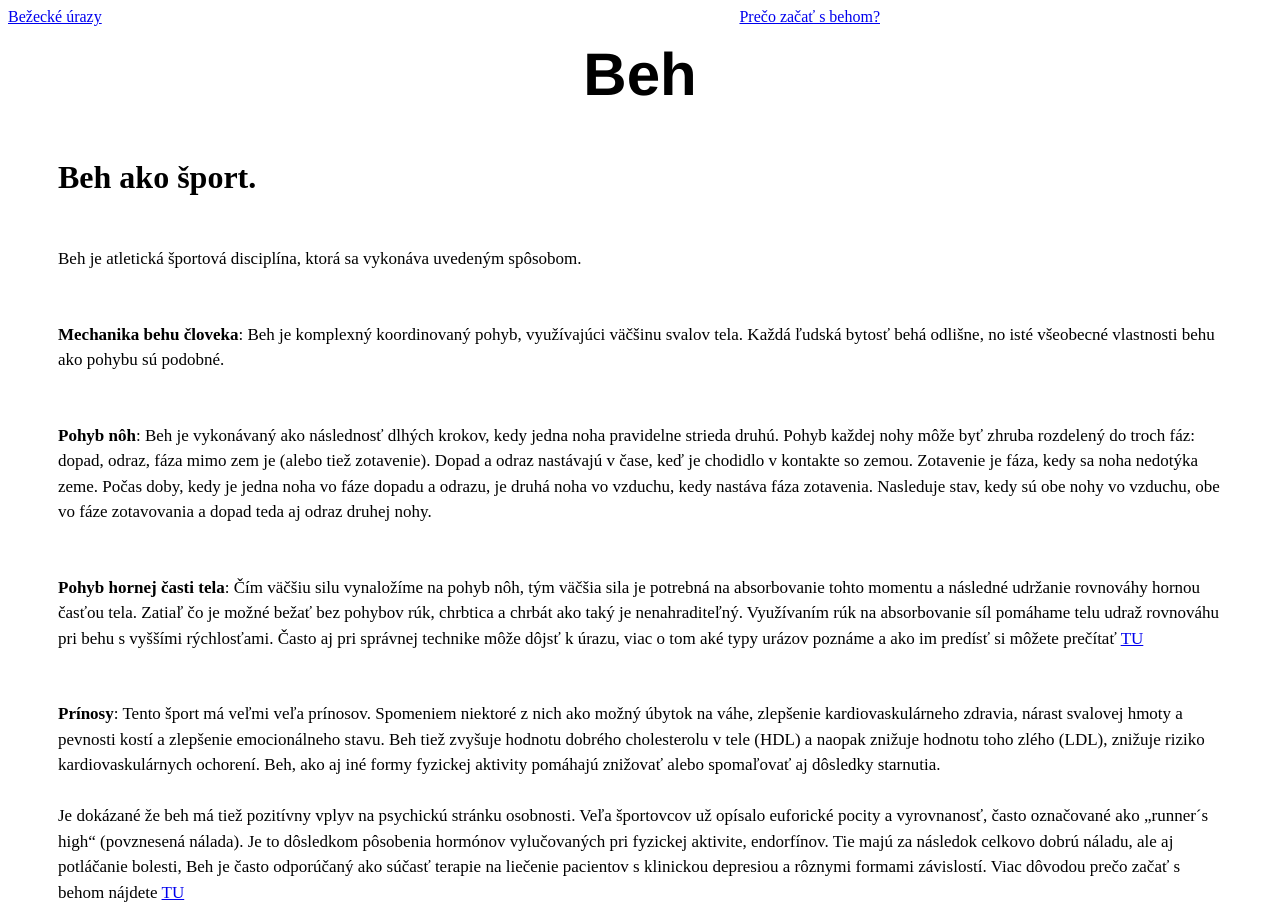
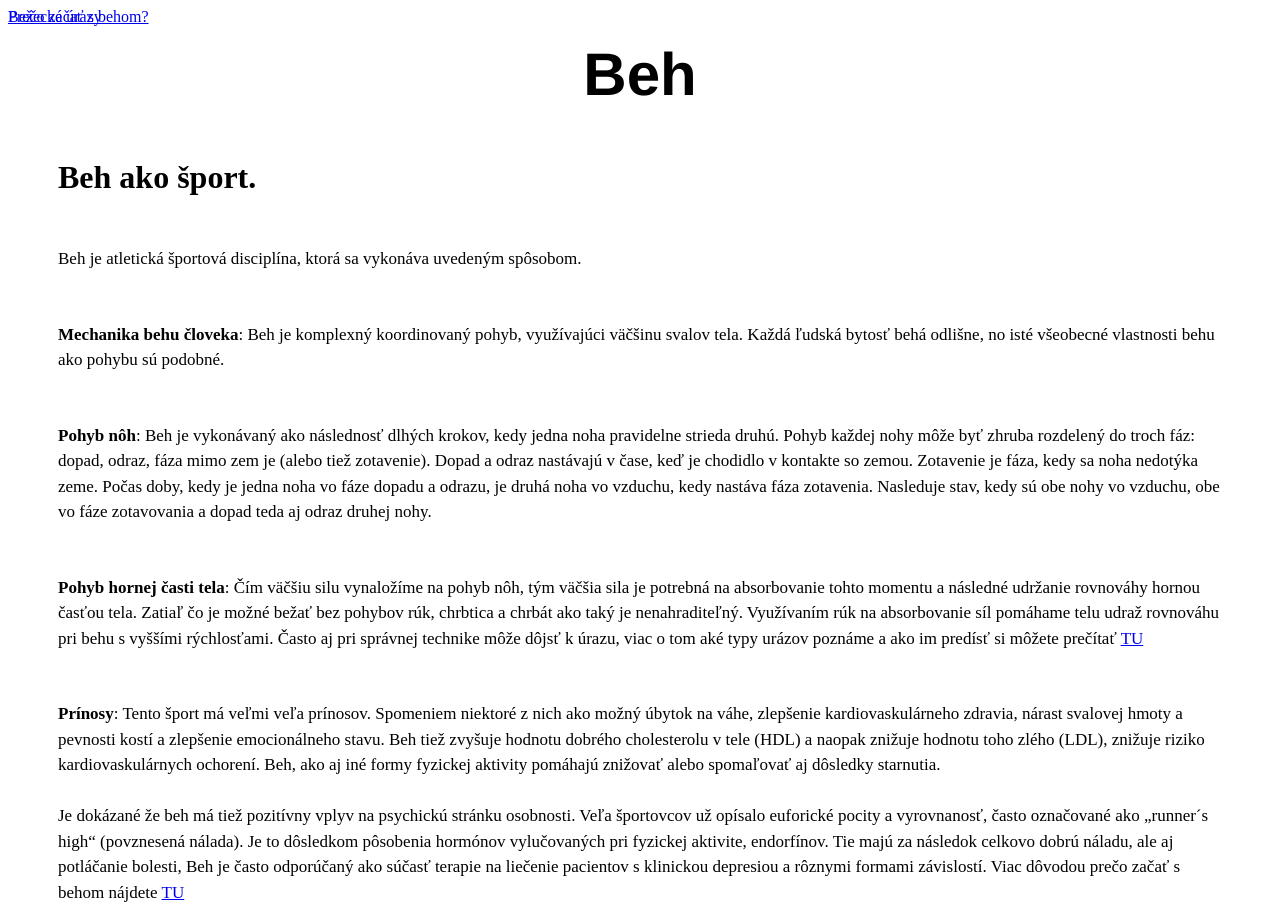
Before and after one commit to karolinacizmarovaa/karolinacizmarovaa.github.io, a plain HTML site: page index.html in a window 1280 px wide. Shown: the top 908 px of the page. Drawn offline with Linux system fonts and the light colour scheme.

Commit message:
Update index.html

```diff
--- a/index.html
+++ b/index.html
@@ -32,7 +32,7 @@
             .top-right2 {
                 position: absolute;
                 top: 8px;
-                right: 400px; }
+                right: 400 px; }
 
 
             img  { width: 1200px;
```
